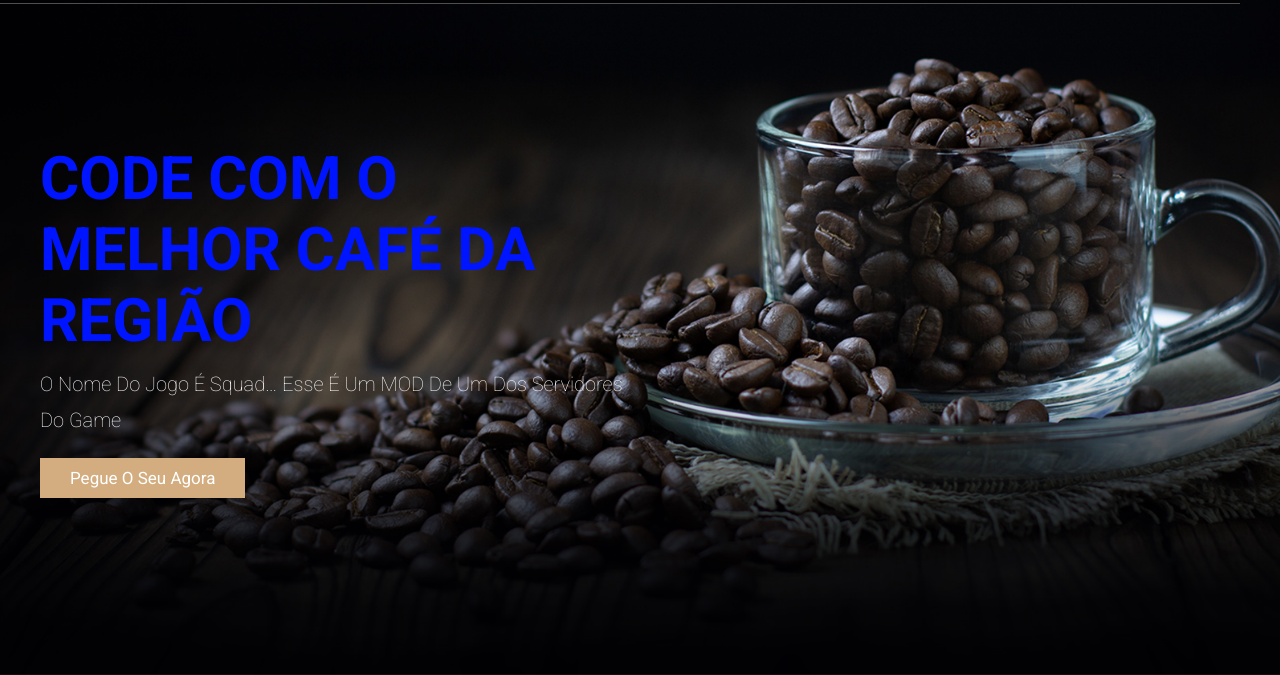
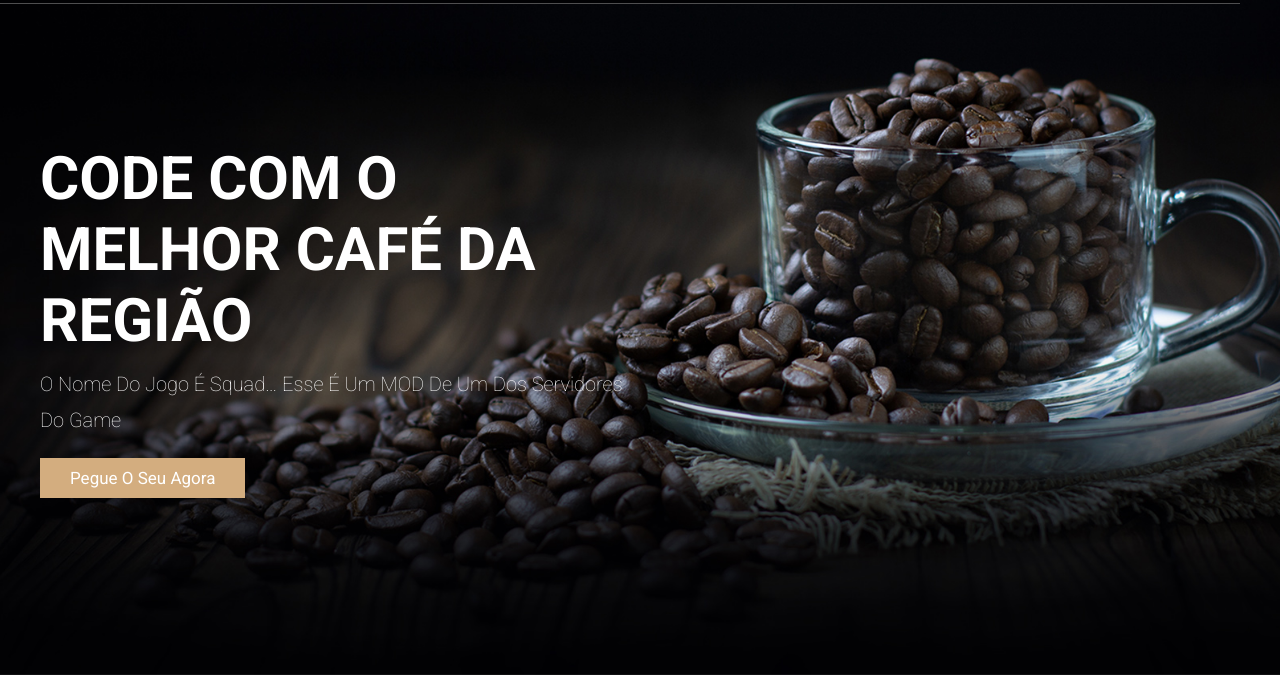
Before and after one commit to DevysonSilva/Dev-cafe, a plain HTML site: page index.html in a window 1280 px wide. Shown: the part 125-800 px from the top of the page. Drawn offline with Linux system fonts and the light colour scheme.

Commit message:
Update style.css

```diff
--- a/styles/style.css
+++ b/styles/style.css
@@ -147,7 +147,7 @@ min-height: 100vh;
 
 .content h1{
 
-  color: #0015FF;
+  color: #fff;
   font-size: 6rem;
 
 }
```
